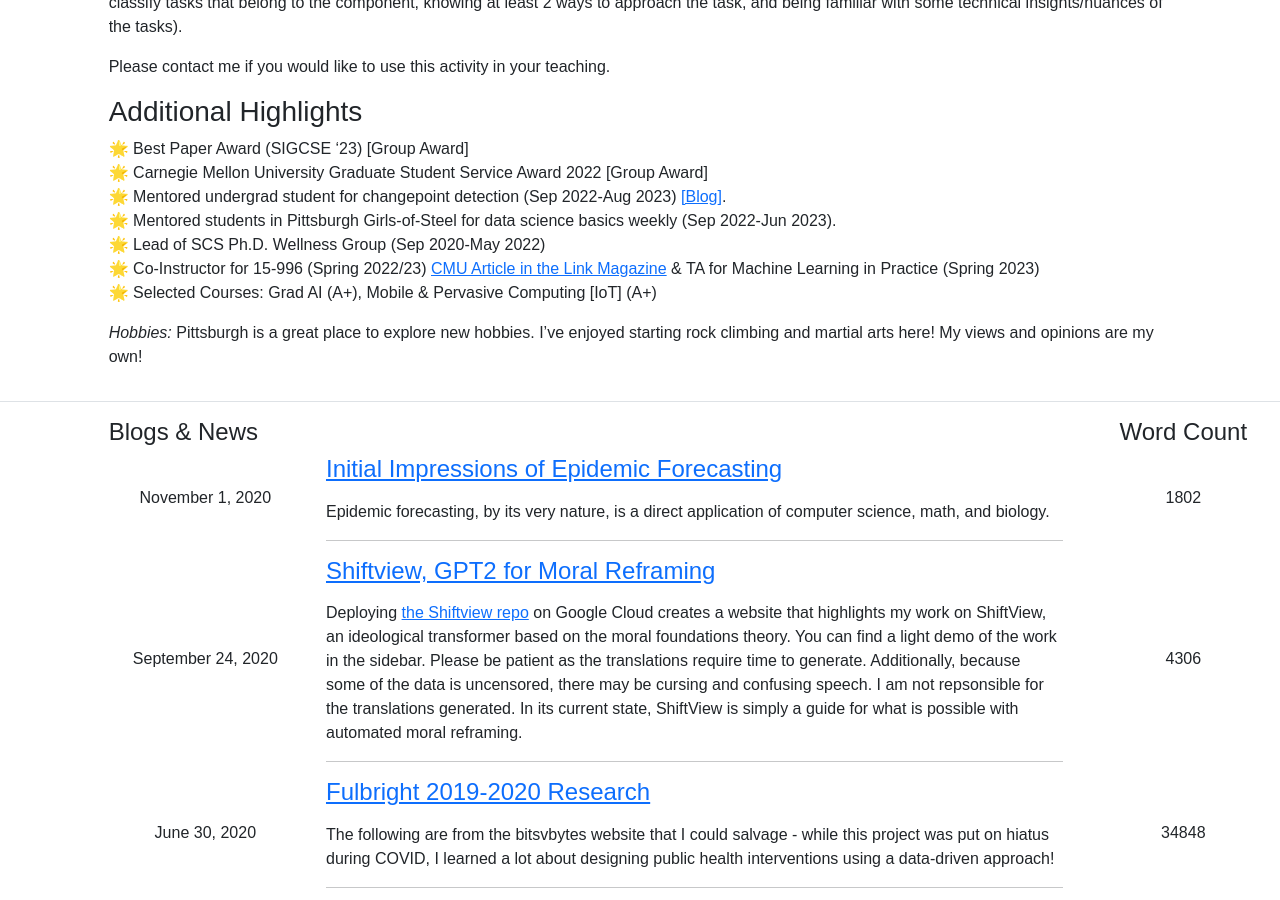
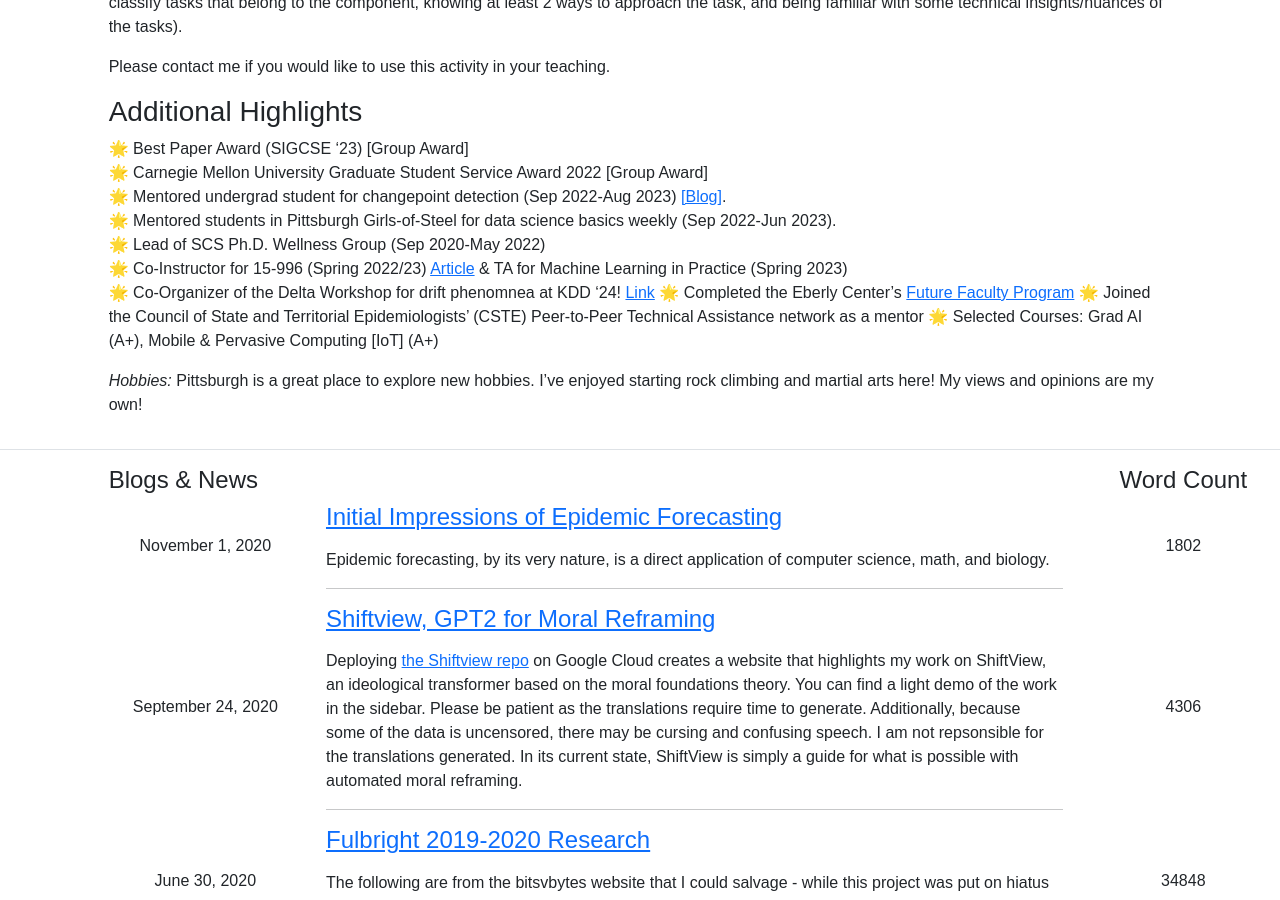
Before and after one commit to Ananya-Joshi/ananya-joshi.github.io, a Jekyll site: the page built from index.md, in a window 1280 px wide and 900 px high, scrolled down 3230 px. Built offline with Jekyll 4.4.1, drawn with Linux system fonts in a browser that asks for light colours.

Commit message:
Update index.md

```diff
--- a/index.md
+++ b/index.md
@@ -25,7 +25,10 @@ Please contact me if you would like to use this activity in your teaching.
 🌟 Mentored undergrad student for changepoint detection (Sep 2022-Aug 2023) <a href="https://delphi.cmu.edu/blog/2023/12/20/exploratory-analysis-identifying-changing-variant-behavior-during-a-pandemic/" class="link-primary">[Blog]</a>.
 🌟 Mentored students in Pittsburgh Girls-of-Steel for data science basics weekly (Sep 2022-Jun 2023).
 🌟 Lead of SCS Ph.D. Wellness Group (Sep 2020-May 2022)
-🌟 Co-Instructor for 15-996 (Spring 2022/23) [CMU Article in the Link Magazine](https://magazine.cs.cmu.edu/creating-a-jedi-mindset) & TA for Machine Learning in Practice (Spring 2023)
+🌟 Co-Instructor for 15-996 (Spring 2022/23) [Article](https://magazine.cs.cmu.edu/creating-a-jedi-mindset) & TA for Machine Learning in Practice (Spring 2023)
+🌟 Co-Organizer of the Delta Workshop for drift phenomnea at KDD '24! [Link](https://aiimlab.org/events/KDD_2024_Discovering_Drift_Phenomena_in_Evolving_Landscape.html)
+🌟 Completed the Eberly Center's [Future Faculty Program](https://www.cmu.edu/teaching/graduatestudentsupport/futurefacultyprogram.html)
+🌟 Joined the Council of State and Territorial Epidemiologists' (CSTE) Peer-to-Peer Technical Assistance network as a mentor
 🌟 Selected Courses: Grad AI (A+), Mobile & Pervasive Computing [IoT] (A+)
 
 
```
